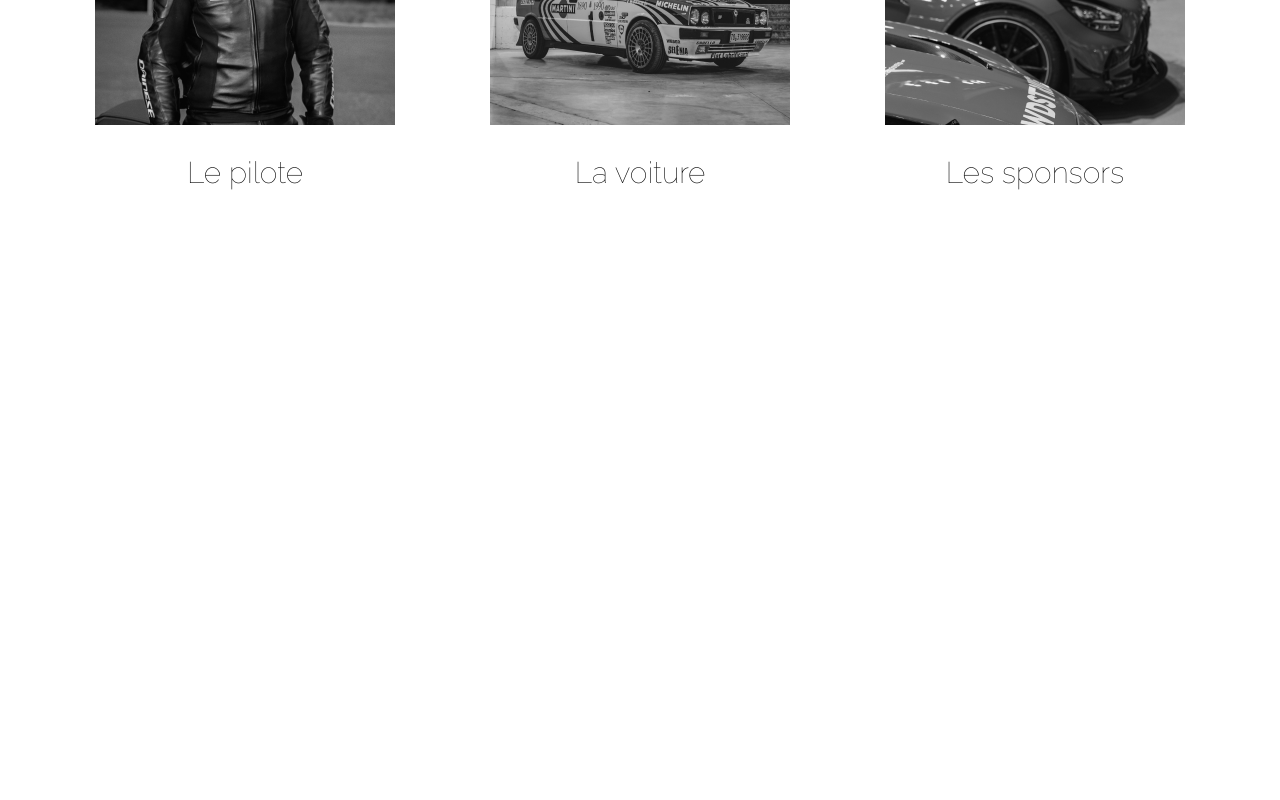
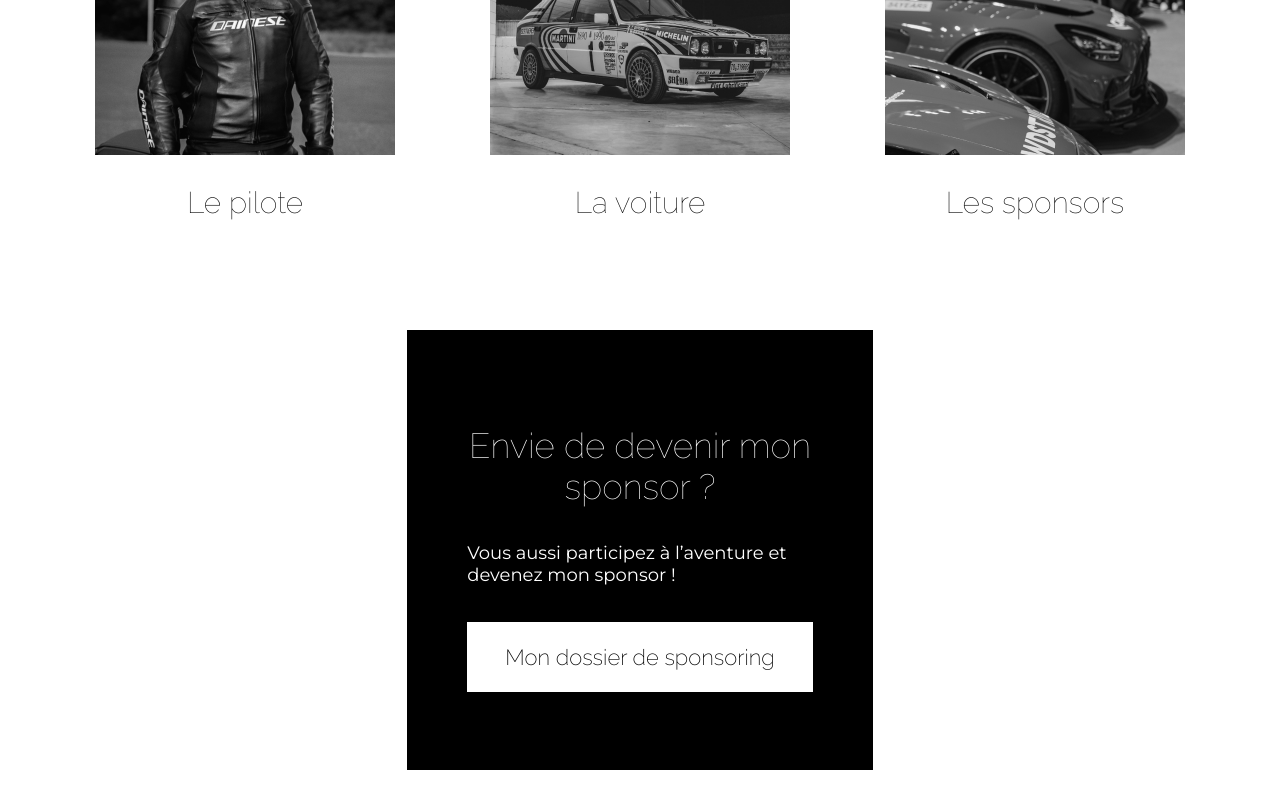
Before and after one commit to Albini-Julie/Rallye_Cl-ment, a Vue app: page / in a window 1280 px wide. Shown: the part 1121-1921 px from the top of the page. Before the commit the page ends 1371 px from the top, so only its background shows below. Built offline with nearby package versions, Linux system fonts and the light colour scheme.

Commit message:
Ajout et réglage du composant Dossier sponsors

```diff
--- a/src/views/Accueil.vue
+++ b/src/views/Accueil.vue
@@ -1,6 +1,6 @@
 <script setup>
 import Header from "../components/Header.vue";
-
+import DossierSponsors from "../components/Dossier-sponsors.vue"
 
 </script>
 
@@ -10,7 +10,7 @@ import Header from "../components/Header.vue";
     <Header class="Header-ordi"/>
 
     <!--Tagline-->
-    <h2 class="titre citation Marge" style="margin-bottom: 50px; display:flex ; justify-content: center; font-style: italic;">« Le rallye est plus qu’une passion... »</h2>
+    <h2 class="titre citation Marge" style="display:flex ; justify-content: center; font-style: italic;">« Le rallye est plus qu’une passion... »</h2>
 
     <!--Rectangle noir présentateur-->
     <div style=" background-color: black; padding-top:40px; padding-bottom:40px;">
@@ -57,8 +57,10 @@ import Header from "../components/Header.vue";
        </div>
     </div>
 
-
-
+    <!--Cadre dossier sponsor-->
+    <div style="display: flex; justify-content: center;">
+      <DossierSponsors/>
+    </div>
 
 </template>
 
@@ -67,6 +69,10 @@ import Header from "../components/Header.vue";
 @media screen and (min-width: 200px) {
   .citation{
     font-size:22px;
+  }
+
+  .Marge{
+    margin-bottom: 50px;
   }
 
   .titre-centre{
@@ -81,7 +87,7 @@ import Header from "../components/Header.vue";
 }
 
   .image{
-      width:100%
+      width:80%
   }
 
   .espacement{
```
